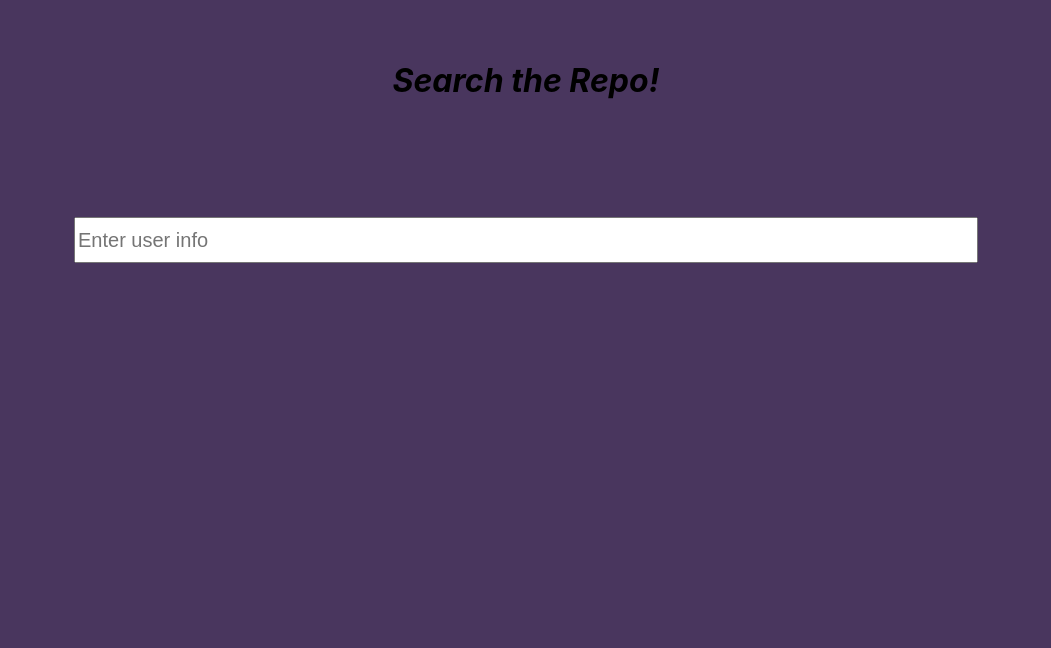
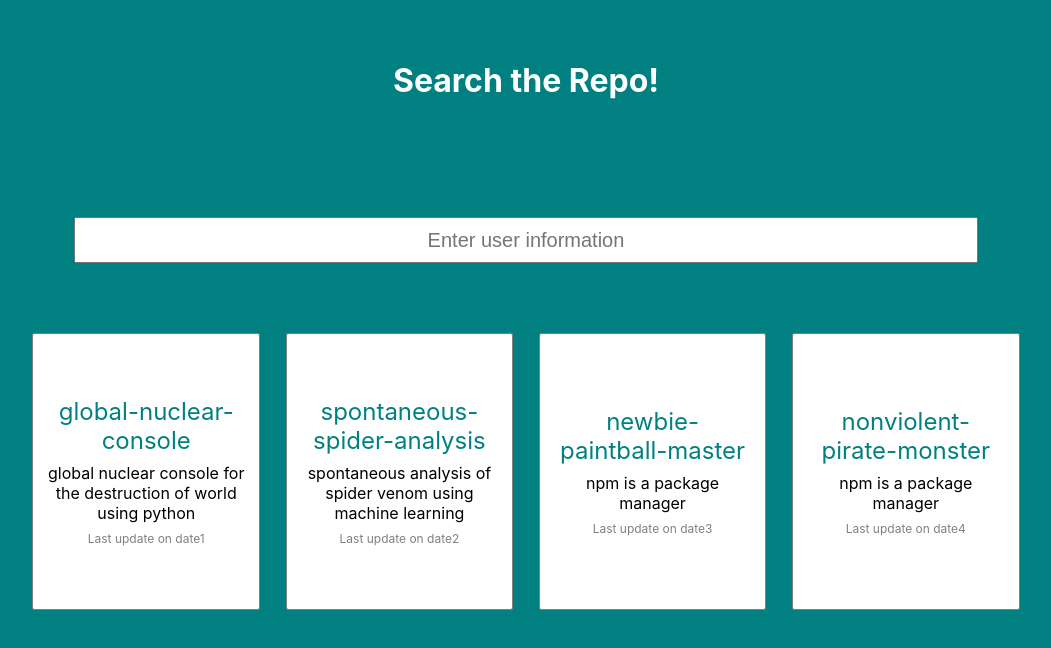
Before and after one commit to nandithavalsaraj/user-search, a React (Create React App) app: page / in a window 1280 px wide. Shown: the top 648 px of the page, without its empty margins (114-1165 px from the left). Built offline with nearby package versions, Linux system fonts and the light colour scheme.

Commit message:
Redo homepage styling
-Fix the CSS of the main page.
-Add prettier for formatting.
-Populate results with mock data.

```diff
--- a/src/App.css
+++ b/src/App.css
@@ -1,24 +1,28 @@
-html, body{
+html,
+body {
     height: 100%;
     width: 100%;
     border: none;
     margin: none;
     padding: none;
-  overflow: hidden;
+
+    background-color: teal;
 }
 
-h1, h2, p{
+h1,
+h2,
+p {
     margin: 0%;
     padding: 0%;
 }
 
-.App{
+.App {
     height: 100%;
     width: 100%;
     justify-content: center;
 }
 
-.App-header{
+.App-header {
     width: 100%;
     min-height: 20%;
     border: none;
@@ -29,9 +33,10 @@ h1, h2, p{
 
     justify-content: center;
     align-items: center;
+    color: white;
 }
 
-.Search-bar-container{
+.Search-bar-container {
     height: 20%;
     width: 100%;
     min-height: 50px;
@@ -45,15 +50,16 @@ h1, h2, p{
     align-items: center;
 }
 
-.Search-bar{
-  height : 20%;
+.Search-bar {
+    height: 20%;
     width: 70%;
     min-height: 40px;
 
     font-size: 20px;
+    text-align: center;
 }
 
-.Search-result-container{
+.Search-result-container {
     height: 60%;
     width: 100%;
     border: none;
@@ -63,3 +69,55 @@ h1, h2, p{
 
     justify-content: center;
 }
+
+.cards {
+    display: flex;
+    flex-direction: row;
+    flex-wrap: wrap;
+    justify-content: center;
+    align-items: flex-start;
+    list-style: none;
+    flex: 1;
+}
+
+.display-card {
+    width: 200px;
+    height: 250px;
+    border-radius: 1%;
+    padding: 1%;
+    margin: 1%;
+    display: flex;
+    flex-direction: column;
+    justify-content: center;
+    align-items: center;
+    border: solid 1px grey;
+
+    background-color: white;
+    color: black;
+    text-align: center;
+}
+.display-card:hover {
+    cursor: pointer;
+    transform: scale(1.1);
+}
+
+.card-title {
+    padding-bottom: 2%;
+
+    color: teal;
+    font-size: 1.5rem;
+}
+
+.card-description {
+    padding-top: 2%;
+    padding-bottom: 2%;
+
+    font-size: 1rem;
+}
+
+.card-update-date {
+    padding-top: 2%;
+
+    color: grey;
+    font-size: 0.75rem;
+}
--- a/src/App.js
+++ b/src/App.js
@@ -1,19 +1,69 @@
-import React from 'react';
-import './App.css';
+import React from 'react'
+import './App.css'
 
 function App() {
     return (
         <div className="App">
             <header className="App-header">
-        <h1><i>Search the Repo!</i></h1>
+                <h1>Search the Repo!</h1>
             </header>
             <div className="Search-bar-container">
-        <input className="Search-bar" placeholder="Enter user info" width="300px"></input>
+                <input
+                    className="Search-bar"
+                    placeholder="Enter user information"
+                    width="300px"
+                ></input>
             </div>
             <div className="Search-result-container">
+                <div className="cards">
+                    <div className="display-card">
+                        <div className="card-title">global-nuclear-console</div>
+                        <div className="card-description">
+                            global nuclear console for the destruction of world
+                            using python
+                        </div>
+                        <div className="card-update-date">
+                            Last update on date1
                         </div>
                     </div>
-  );
+                    <div className="display-card">
+                        <div className="card-title">
+                            spontaneous-spider-analysis
+                        </div>
+                        <div className="card-description">
+                            spontaneous analysis of spider venom using machine
+                            learning
+                        </div>
+                        <div className="card-update-date">
+                            Last update on date2
+                        </div>
+                    </div>
+                    <div className="display-card">
+                        <div className="card-title">
+                            newbie-paintball-master
+                        </div>
+                        <div className="card-description">
+                            npm is a package manager
+                        </div>
+                        <div className="card-update-date">
+                            Last update on date3
+                        </div>
+                    </div>
+                    <div className="display-card">
+                        <div className="card-title">
+                            nonviolent-pirate-monster
+                        </div>
+                        <div className="card-description">
+                            npm is a package manager
+                        </div>
+                        <div className="card-update-date">
+                            Last update on date4
+                        </div>
+                    </div>
+                </div>
+            </div>
+        </div>
+    )
 }
 
-export default App;
+export default App
--- a/src/index.css
+++ b/src/index.css
@@ -1,8 +1,8 @@
 body {
     margin: 0;
-  font-family: -apple-system, BlinkMacSystemFont, 'Segoe UI', 'Roboto', 'Oxygen',
-    'Ubuntu', 'Cantarell', 'Fira Sans', 'Droid Sans', 'Helvetica Neue',
-    sans-serif;
+    font-family: -apple-system, BlinkMacSystemFont, 'Segoe UI', 'Roboto',
+        'Oxygen', 'Ubuntu', 'Cantarell', 'Fira Sans', 'Droid Sans',
+        'Helvetica Neue', sans-serif;
     -webkit-font-smoothing: antialiased;
     -moz-osx-font-smoothing: grayscale;
 }
@@ -12,7 +12,7 @@ code {
         monospace;
 }
 
-#root{
-  background-color: #49365e;
+#root {
     height: 100%;
+    width: 100%;
 }
```
Also changed, not shown: .prettierrc.json (added). Lines whose indentation alone changed are shown as unchanged.
